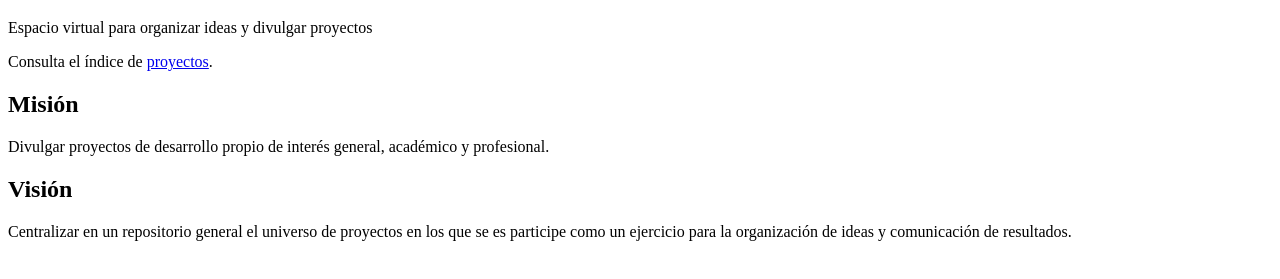
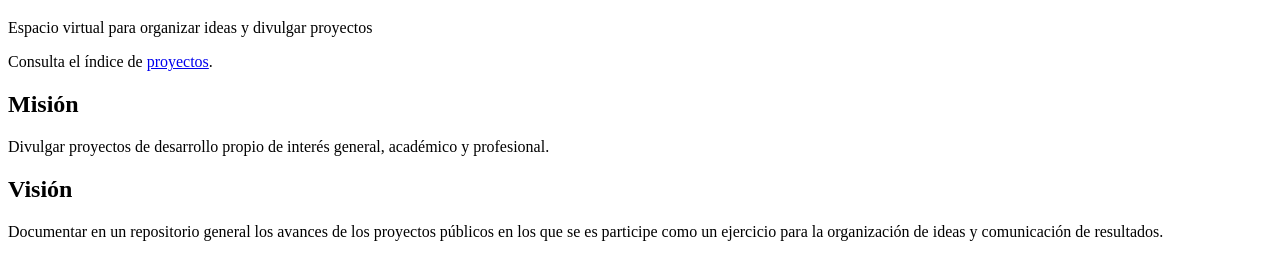
Before and after one commit to ianua-ce/ianua-ce.github.io, a plain HTML site: page index.html in a window 1280 px wide. Shown: the part 61-340 px from the top of the page. Drawn offline with Linux system fonts and the light colour scheme.

Commit message:
chg: user: Redacción de la visión

```diff
--- a/index.html
+++ b/index.html
@@ -25,7 +25,7 @@
     </p>
     <h2>Visión</h2>
     <p>
-      Centralizar en un repositorio general el universo de proyectos en los que se es participe como un  ejercicio para la organización de ideas y comunicación de resultados.
+      Documentar en un repositorio general los avances de los proyectos públicos en los que se es participe como un  ejercicio para la organización de ideas y comunicación de resultados.
     </p>
    </section>
 </body>
```
